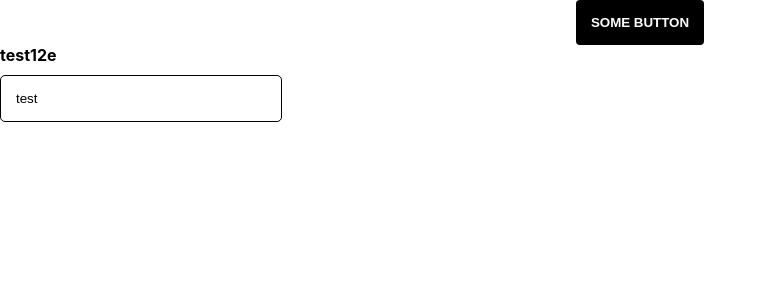
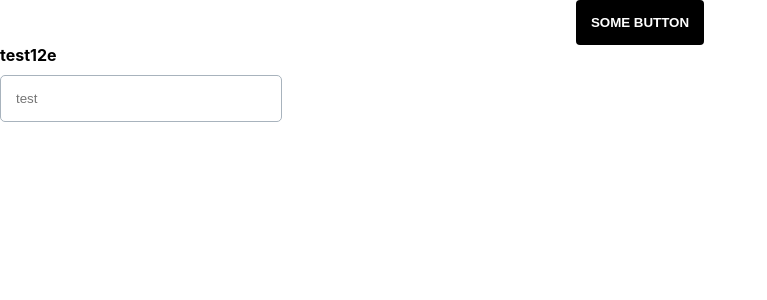
Before and after one commit to softwarehutpl/react-ui-components, a React (Create React App) app: page / in a window 1280 px wide. Shown: the top 300 px of the page, without its empty margins (0-767 px from the left). Built offline with nearby package versions, Linux system fonts and the light colour scheme.

Commit message:
Add storybook for input, changes in background color

```diff
--- a/src/App.tsx
+++ b/src/App.tsx
@@ -1,4 +1,4 @@
-import React, { useEffect } from 'react';
+import React, { useEffect, useState } from 'react';
 import './App.scss';
 import { ThemeProvider } from 'styled-components';
 import theme from './common/theme';
@@ -7,6 +7,8 @@ import Button from './components/atoms/Button/Button';
 import Input from './components/atoms/Input/Input';
 
 function App() {
+  const [value, setValue] = useState('');
+
   useEffect(() => {
     styleReorder();
   }, []);
@@ -22,9 +24,9 @@ function App() {
         />
         <Input
           placeholder='test'
-          value={'test'}
+          value={value}
           showPlaceholderOnFocus
-          onChange={() => console.log('some-change')}
+          onChange={(e: React.ChangeEvent<HTMLInputElement>) => setValue(e.target.value)}
           hoverBackgroundColor='#EEE'
           focusBackgroundColor='#EEE'
           transitionEffect='mid'
--- a/src/components/atoms/Input/Input.tsx
+++ b/src/components/atoms/Input/Input.tsx
@@ -44,9 +44,7 @@ interface InputProps extends InputContainerProps, InputLabelProps {
 };
 
 export const InputField = styled.input<InputProps>`
-  background-color: ${({ backgroundColor, theme, color }) => {
-    return backgroundColor || (color && theme.colors[color].light);
-  }};
+  background-color: ${({ backgroundColor }) => backgroundColor};
   color: ${({ fontColor, theme, color }) => fontColor || (color && theme.colors[color].dark)};
   border: ${({ noBorder }) => noBorder ? 'none' : 'solid'};
   border-color: ${({ borderColor, theme, color }) => borderColor || (color && theme.colors[color].dark) };
@@ -60,8 +58,10 @@ export const InputField = styled.input<InputProps>`
   :hover {
     border-color: ${({ hoverBorderColor, focusBorderColor, color, theme }) => hoverBorderColor || focusBorderColor || (color && theme.colors[color].dark)};
     background-color: ${({ hoverBackgroundColor, focusBackgroundColor, color, theme }) => hoverBackgroundColor || focusBackgroundColor || (color && theme.colors[color].light)};
+    border-width: 2px;
   };
   :focus {
+    border-width: 2px;
     border-color: ${({ focusBorderColor, color, theme }) => focusBorderColor || (color && theme.colors[color].dark)};
     background-color: ${({ focusBackgroundColor, color, theme }) => focusBackgroundColor || (color && theme.colors[color].light)};
   };
@@ -116,11 +116,11 @@ const defaultProps = {
   margin: 0,
   padding: 15,
   borderRadius: 5,
-  borderColor: '#000',
   showPlaceholderOnFocus: false,
   width: 200,
   direction: 'column',
   labelPosition: 'left',
+  backgroundColor: '#FFF',
 };
 
 Input.defaultProps = defaultProps;
```
Also changed, not shown: 2 other files (tests, documents, lock files or other folders).
